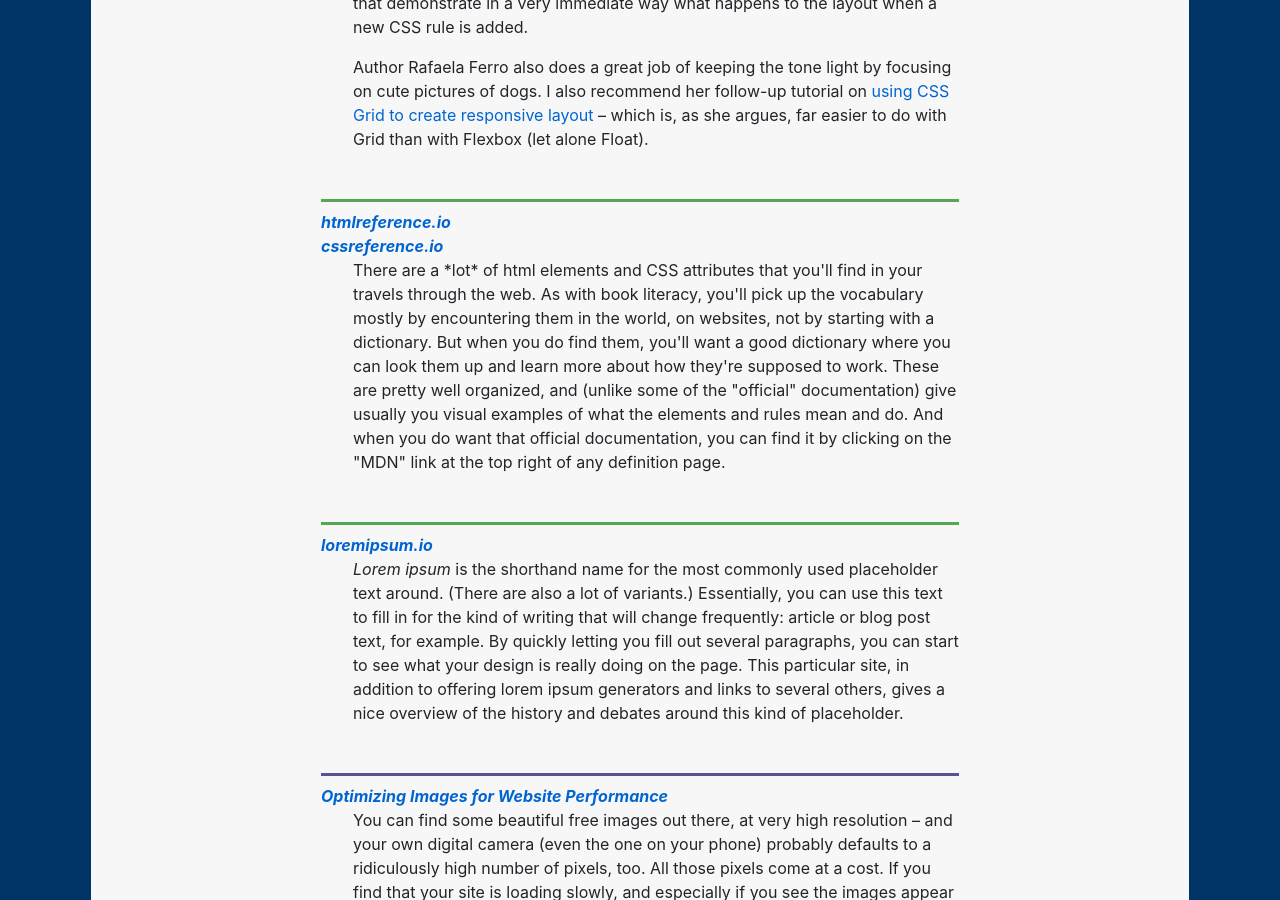
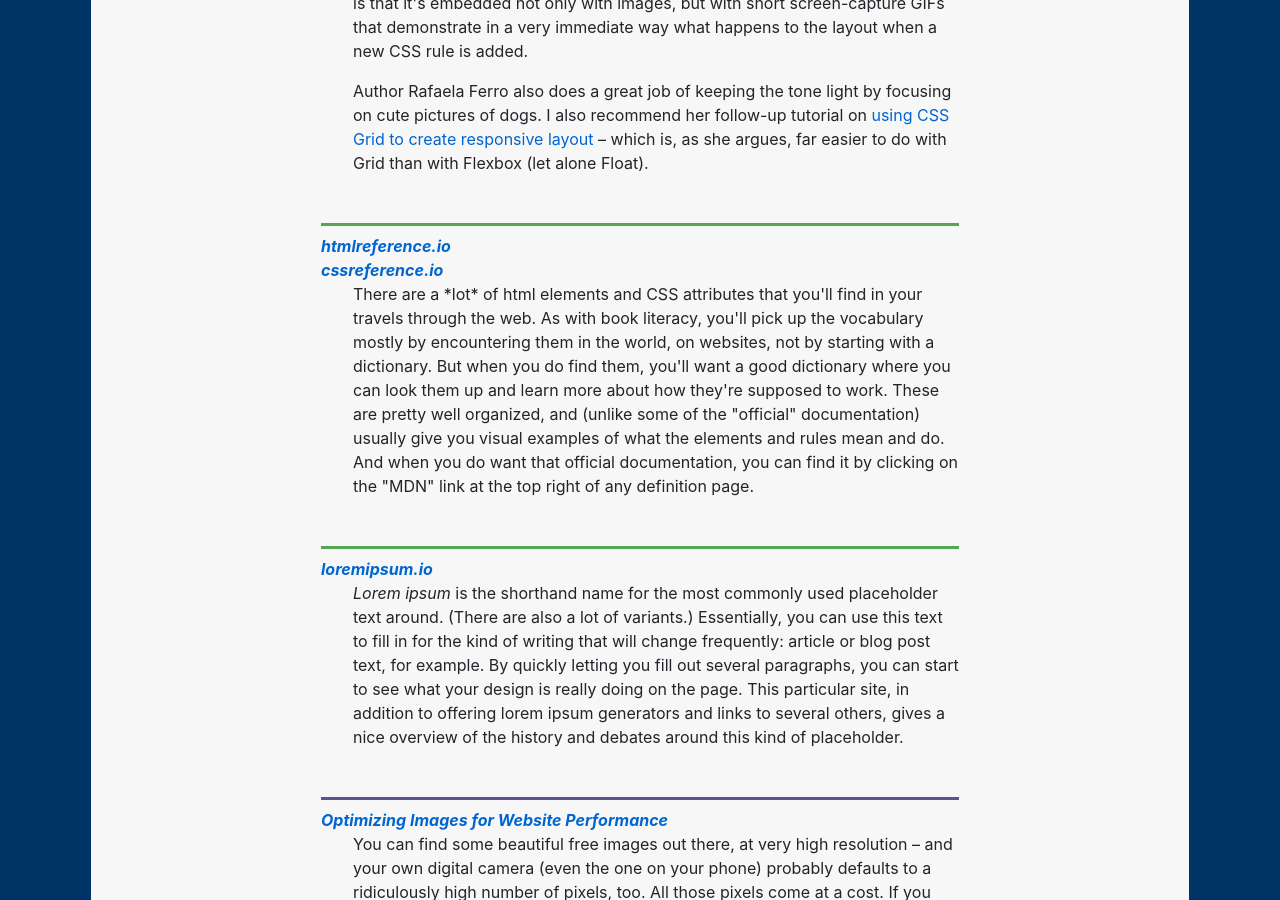
Before and after one commit to benmiller314/cdm2020fall, a Jekyll site: the page built from resources.md, in a window 1280 px wide and 900 px high, scrolled down 10522 px. Built offline with Jekyll 4.4.1, drawn with Linux system fonts in a browser that asks for light colours; some of the changed text lies outside the part shown.

Commit message:
typo fixes

```diff
--- a/resources.md
+++ b/resources.md
@@ -222,7 +222,7 @@ In the <a href="#free-and-licensed-images-sounds-and-other-assets">assets listin
 
 <dt><a href="http://htmlreference.io/">htmlreference.io</a></dt>
 <dt><a href="http://cssreference.io/">cssreference.io</a></dt>
-<dd>There are a *lot* of html elements and CSS attributes that you'll find in your travels through the web. As with book literacy, you'll pick up the vocabulary mostly by encountering them in the world, on websites, not by starting with a dictionary. But when you do find them, you'll want a good dictionary where you can look them up and learn more about how they're supposed to work. These are pretty well organized, and (unlike some of the "official" documentation) give usually you visual examples of what the elements and rules mean and do. And when you do want that official documentation, you can find it by clicking on the "MDN" link at the top right of any definition page.</dd>
+<dd>There are a *lot* of html elements and CSS attributes that you'll find in your travels through the web. As with book literacy, you'll pick up the vocabulary mostly by encountering them in the world, on websites, not by starting with a dictionary. But when you do find them, you'll want a good dictionary where you can look them up and learn more about how they're supposed to work. These are pretty well organized, and (unlike some of the "official" documentation) usually give you visual examples of what the elements and rules mean and do. And when you do want that official documentation, you can find it by clicking on the "MDN" link at the top right of any definition page.</dd>
 
 <dt><a href="https://loremipsum.io">loremipsum.io</a></dt>
 <dd><em>Lorem ipsum</em> is the shorthand name for the most commonly used placeholder text around. (There are also a lot of variants.) Essentially, you can use this text to fill in for the kind of writing that will change frequently: article or blog post text, for example. By quickly letting you fill out several paragraphs, you can start to see what your design is really doing on the page. This particular site, in addition to offering lorem ipsum generators and links to several others, gives a nice overview of the history and debates around this kind of placeholder.</dd>
```
Also changed, not shown: other parts of resources.md (+1 -1 lines).
